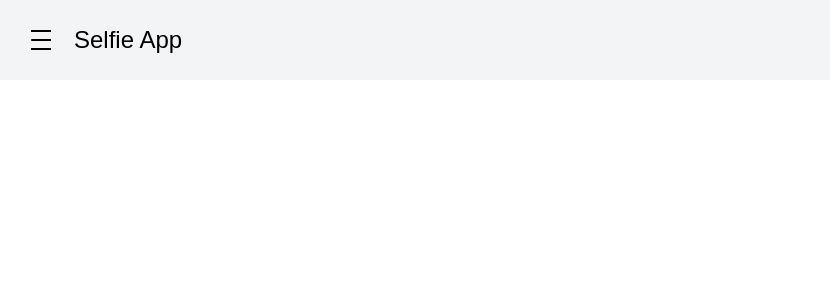
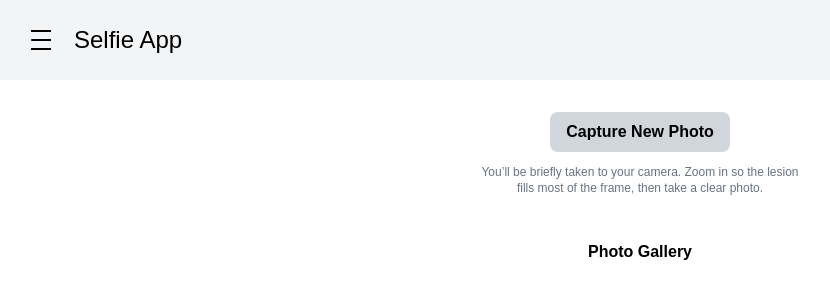
Before and after one commit to katzjason/selfie-msk, a Next.js app: page /capture in a window 1280 px wide. Shown: the top 300 px of the page, without its empty margins (0-830 px from the left). Built offline with nearby package versions, Linux system fonts and the light colour scheme.

Commit message:
Added capture button and photo gallery

```diff
--- /dev/null
+++ b/app/capture/gallery.tsx
@@ -0,0 +1,21 @@
+"use client";
+// import { useRef, useState, useEffect } from "react";
+import { Image } from "@/app/capture/image-type";
+
+
+export default function Gallery( { images }: {images: Image[]} ) {
+    return (
+        <div>
+            {images.length > 0 && (
+                <div>
+                    {images.map(image => (
+                        <div key={image.id} className="mb-4">
+                            <img src={image.url} alt={`Captured ${image.id}`} className="max-w-full h-auto rounded-lg border"/>
+                        </div>
+                    ))}
+                </div>
+            )}
+        </div>
+    );
+
+}
--- /dev/null
+++ b/app/capture/image-type.tsx
@@ -0,0 +1,4 @@
+export interface Image {
+    id: string;
+    url: string;
+}
--- a/app/capture/page.tsx
+++ b/app/capture/page.tsx
@@ -1,66 +1,61 @@
-import Image from "next/image";
+'use client';
+import { useRef, useState } from "react";
+import Gallery from "@/app/capture/gallery";
+import { Image } from "@/app/capture/image-type";
 
 export default function Capture() {
+
+  const inputRef = useRef<HTMLInputElement | null>(null);
+  const [images, setImages] = useState<Image[]>([]);
+
+  const handleClick = () => {
+    inputRef.current?.click(); // Trigger the hidden input
+  };
+
+  const handleChange = (e: React.ChangeEvent<HTMLInputElement>) => {
+    const file = e.target.files?.[0];
+    if (!file) return;
+    const url = URL.createObjectURL(file);
+
+    setImages((prev) => [
+      ...prev,
+      { id: (`${Date.now()}-${Math.random()}`), url: url}
+    ]);
+  };
+
+
   return (
-    <div>
-      <main>
-        <p>Capture</p>
+    <div className="flex flex-col bg-white h-screen">
+      <main className="flex-1 flex flex-col p-8 w-full max-w-md mx-auto overflow-hidden">
+        <div className="flex flex-col items-center gap-3 shrink-0">
+          <button
+            type="button"
+            onClick={handleClick}
+            className="bg-gray-300 text-black font-semibold px-4 py-2 rounded-lg"
+          >
+            Capture New Photo
+          </button>
 
+          <input
+            ref={inputRef}
+            type="file"
+            accept="image/*"
+            capture="environment" // rear camera on most phones
+            onChange={handleChange}
+            style={{ display: "none" }}
+          />
+
+          <p className="text-xs text-gray-500 text-center max-w-xs">
+            You’ll be briefly taken to your camera.
+            Zoom in so the lesion fills most of the frame, then take a clear photo.
+          </p>
+
+          <div className="mt-8 block mb-1 text-black font-bold">Photo Gallery</div>
+        </div>
+        <div className="overflow-y-auto flex-1">
+          <Gallery images={images}/>
+        </div>
       </main>
     </div>
-
-
-
-    // <div className="flex min-h-screen items-center justify-center bg-zinc-50 font-sans dark:bg-white">
-    //   <main className="flex min-h-screen w-full max-w-3xl flex-col items-center justify-between py-32 px-16 bg-white dark:bg-black sm:items-start">
-    //     <div className="flex flex-col items-center gap-6 text-center sm:items-start sm:text-left">
-    //       <h1 className="max-w-xs text-3xl font-semibold leading-10 tracking-tight text-black dark:text-zinc-50">
-    //         Selfie App
-    //       </h1>
-    //       <p className="max-w-md text-lg leading-8 text-zinc-600 dark:text-zinc-400">
-    //         Looking for a starting point or more instructions? Head over to{" "}
-    //         <a
-    //           href="https://vercel.com/templates?framework=next.js&utm_source=create-next-app&utm_medium=appdir-template-tw&utm_campaign=create-next-app"
-    //           className="font-medium text-zinc-950 dark:text-zinc-50"
-    //         >
-    //           Templates
-    //         </a>{" "}
-    //         or the{" "}
-    //         <a
-    //           href="https://nextjs.org/learn?utm_source=create-next-app&utm_medium=appdir-template-tw&utm_campaign=create-next-app"
-    //           className="font-medium text-zinc-950 dark:text-zinc-50"
-    //         >
-    //           Learning
-    //         </a>{" "}
-    //         center.
-    //       </p>
-    //     </div>
-    //     <div className="flex flex-col gap-4 text-base font-medium sm:flex-row">
-    //       <a
-    //         className="flex h-12 w-full items-center justify-center gap-2 rounded-full bg-foreground px-5 text-background transition-colors hover:bg-[#383838] dark:hover:bg-[#ccc] md:w-[158px]"
-    //         href="https://vercel.com/new?utm_source=create-next-app&utm_medium=appdir-template-tw&utm_campaign=create-next-app"
-    //         target="_blank"
-    //         rel="noopener noreferrer"
-    //       >
-    //         <Image
-    //           className="dark:invert"
-    //           src="/vercel.svg"
-    //           alt="Vercel logomark"
-    //           width={16}
-    //           height={16}
-    //         />
-    //         Deploy Now
-    //       </a>
-    //       <a
-    //         className="flex h-12 w-full items-center justify-center rounded-full border border-solid border-black/[.08] px-5 transition-colors hover:border-transparent hover:bg-black/[.04] dark:border-white/[.145] dark:hover:bg-[#1a1a1a] md:w-[158px]"
-    //         href="https://nextjs.org/docs?utm_source=create-next-app&utm_medium=appdir-template-tw&utm_campaign=create-next-app"
-    //         target="_blank"
-    //         rel="noopener noreferrer"
-    //       >
-    //         Documentation
-    //       </a>
-    //     </div>
-    //   </main>
-    // </div>
   );
 }
--- a/app/page.tsx
+++ b/app/page.tsx
@@ -48,7 +48,7 @@ export default function Home() {
             <div className="flex gap-4 pt-2 justify-start">
 
               {sexOptions.map((option) => (
-                <label className="flex items-center gap-2">
+                <label className="flex items-center gap-2" key={option}>
                 <input
                   type="radio"
                   name="sex"
```
